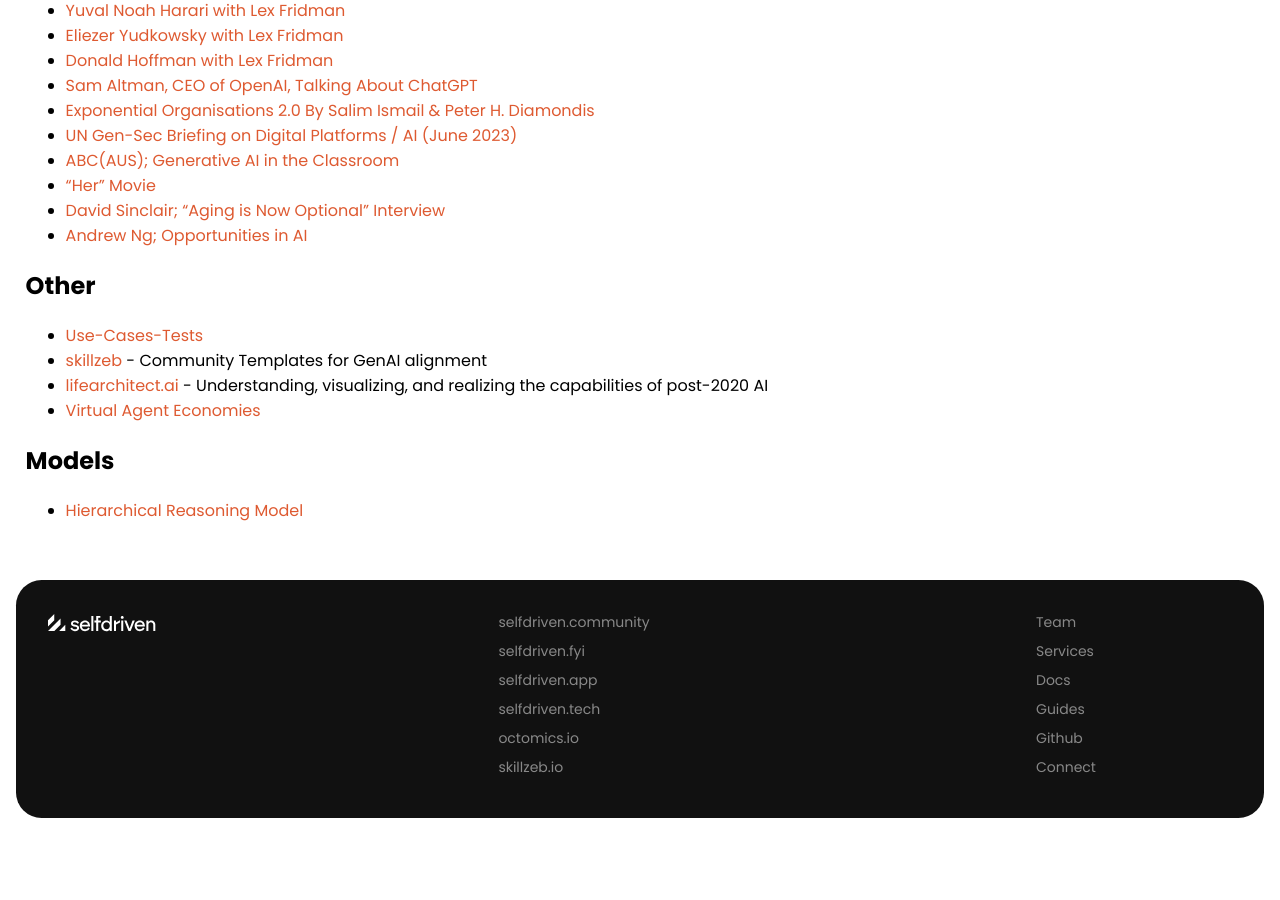
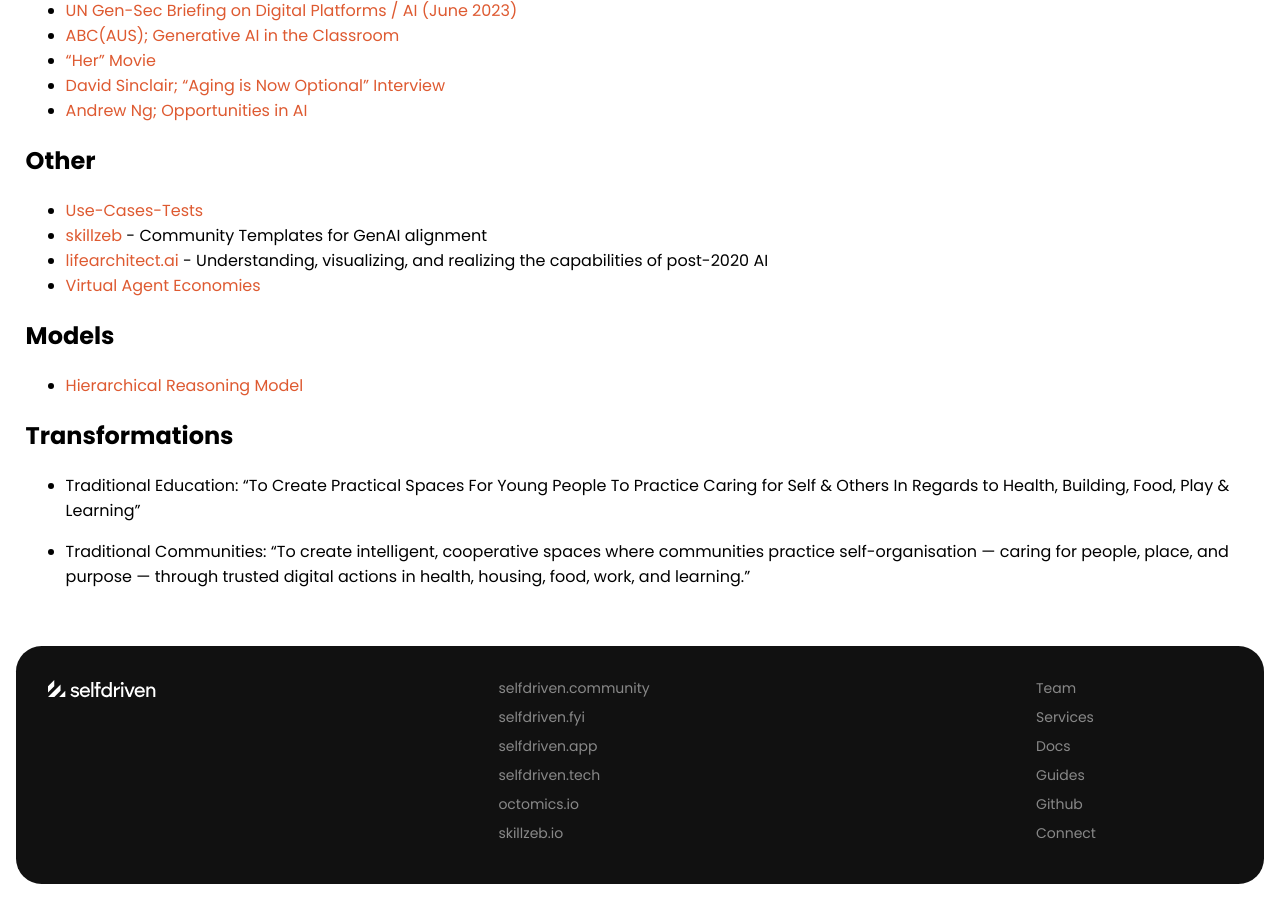
Before and after one commit to selfdriven-foundation/selfdriven-ai, a Jekyll site: the page built from docs/pages/research.md, in a window 1280 px wide and 900 px high, scrolled down 1245 px. Built offline with Jekyll 4.4.1, drawn with Linux system fonts in a browser that asks for light colours; before the commit the page ends 2079 px from its top, so only the background shows below that; some of the changed text lies outside the part shown.

Commit message:
Update research.md

```diff
--- a/docs/pages/research.md
+++ b/docs/pages/research.md
@@ -63,3 +60,8 @@
 
 ## Models
 - [Hierarchical Reasoning Model](https://github.com/sapientinc/HRM)
+
+## Transformations
+- Traditional Education: "To Create Practical Spaces For Young People To Practice Caring for Self & Others In Regards to Health, Building, Food, Play & Learning"
+
+- Traditional Communities: "To create intelligent, cooperative spaces where communities practice self-organisation — caring for people, place, and purpose — through trusted digital actions in health, housing, food, work, and learning."
```
Also changed, not shown: other parts of docs/pages/research.md (+0 -3 lines).
